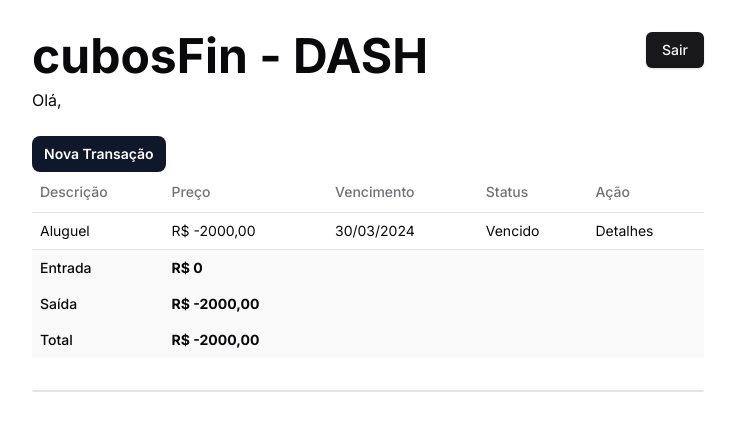
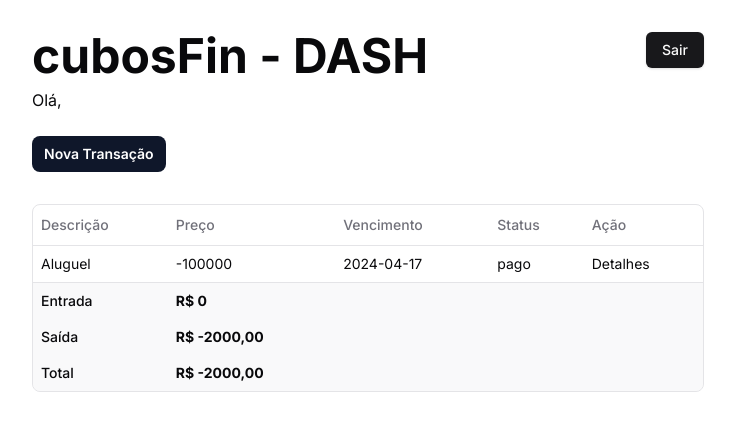
Before and after one commit to WashingtonDDS/projeto-blog-next, a Next.js app: page /transactions in a window 1280 px wide. Shown: the top 430 px of the page, without its empty margins (272-1007 px from the left). Built offline with nearby package versions, Linux system fonts and the light colour scheme; data requests are answered from the project's data file.

Commit message:
feat: refactor List component to fetch transactions and display them in a table

```diff
--- a/src/app/(dash)/transactions/page.tsx
+++ b/src/app/(dash)/transactions/page.tsx
@@ -6,7 +6,6 @@ export default function Transactions() {
     <>
       <Modal />
       <List />
-      <div className="mt-8 overflow-hidden border rounded-lg"></div>
     </>
   );
 }
--- a/src/components/dash/List.tsx
+++ b/src/components/dash/List.tsx
@@ -7,9 +7,21 @@ import {
   Table,
   TableFooter,
 } from "@/components/ui/table";
+import { TTransaction } from "@/types/typeTransaction";
+
+import { createRequest } from "@/utils/createRequest";
 import Link from "next/link";
-export function List() {
+
+const getTransactions = async () => {
+  const response = await createRequest("/transactions", {
+    method: "GET",
+  });
+  return response;
+};
+export async function List() {
+  const transactions: TTransaction[] = await getTransactions();
   return (
+    <div className="mt-8 overflow-hidden border rounded-lg">
       <Table>
         <TableHeader>
           <TableRow>
@@ -21,15 +33,17 @@ export function List() {
           </TableRow>
         </TableHeader>
         <TableBody>
-        <TableRow>
-          <TableCell>Aluguel</TableCell>
-          <TableCell>R$ -2000,00</TableCell>
-          <TableCell>30/03/2024</TableCell>
-          <TableCell>Vencido</TableCell>
+          {transactions.map((item) => (
+            <TableRow key={item.id}>
+              <TableCell>{item.description}</TableCell>
+              <TableCell>{item.price}</TableCell>
+              <TableCell>{item.dueDate}</TableCell>
+              <TableCell>{item.status}</TableCell>
               <TableCell>
-            <Link href="#">Detalhes</Link>
+                <Link href={`/transactions/${item.id}`}>Detalhes</Link>
               </TableCell>
             </TableRow>
+          ))}
         </TableBody>
         <TableFooter>
           <TableRow>
@@ -49,5 +63,6 @@ export function List() {
           </TableRow>
         </TableFooter>
       </Table>
+    </div>
   );
 }
--- /dev/null
+++ b/src/types/typeTransaction.ts
@@ -0,0 +1,7 @@
+export type TTransaction = {
+  id: string;
+  description: string;
+  price: number;
+  dueDate: string;
+  status: string;
+};
```
Lines whose indentation alone changed are shown as unchanged.
